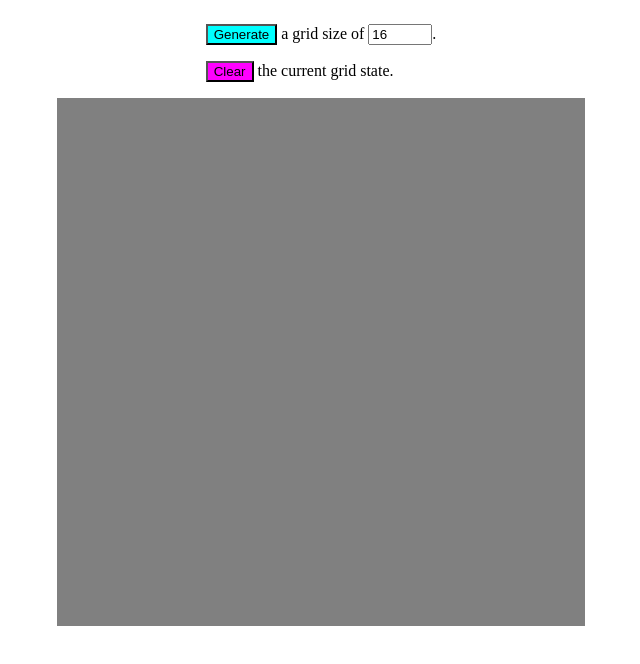
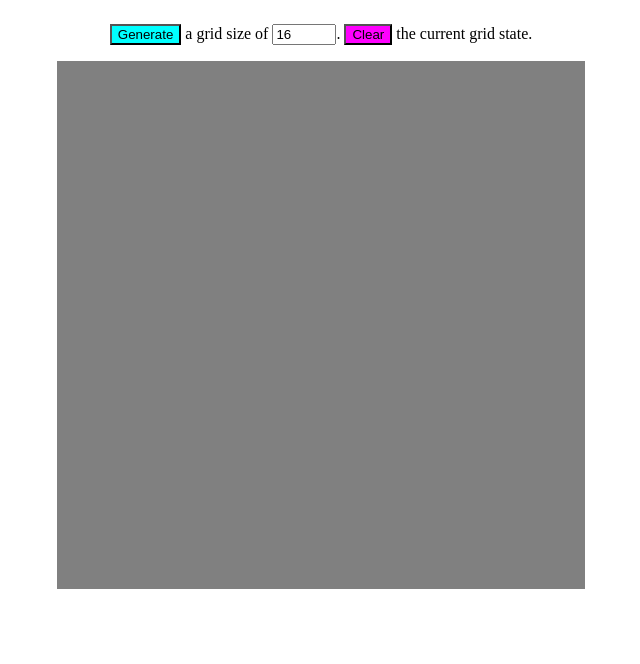
Before and after one commit to soocgoose/odin-etch, a plain HTML site: page site/index.html in a window 1280 px wide. Shown: the whole page, without its empty margins (319-959 px from the left). Drawn offline with Linux system fonts and the light colour scheme.

Commit message:
Restructure settings as padded single line

```diff
--- a/site/index.html
+++ b/site/index.html
@@ -9,8 +9,8 @@
 	</head>
 	<body><article id="sketchpad-demo">
 		<section id="settings">
-			<p><button id="set-grid-size">Generate</button> a grid size of <input type="number" placeholder="16" min="1" max="100" id="grid-size"></input>.</p>
-			<p><button id="clear-grid">Clear</button> the current grid state.</p>
+			<span><button id="set-grid-size">Generate</button> a grid size of <input type="number" placeholder="16" min="1" max="100" id="grid-size"></input>.</span>
+			<span><button id="clear-grid">Clear</button> the current grid state.</span>
 		</section>
 		<section id="grid"></section>
 	</article></body>
--- a/site/style.css
+++ b/site/style.css
@@ -8,6 +8,10 @@ section#grid {
 	display: flex;
 	flex-wrap: wrap;
 	max-width: 33em;
+}
+
+section#settings {
+	padding: 1em;
 }
 
 div.tile {
```
